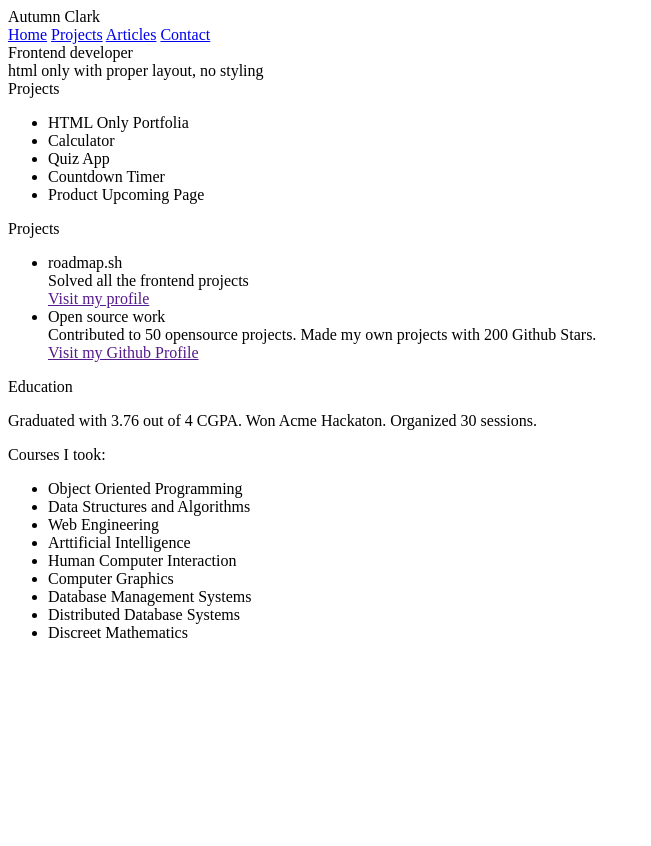
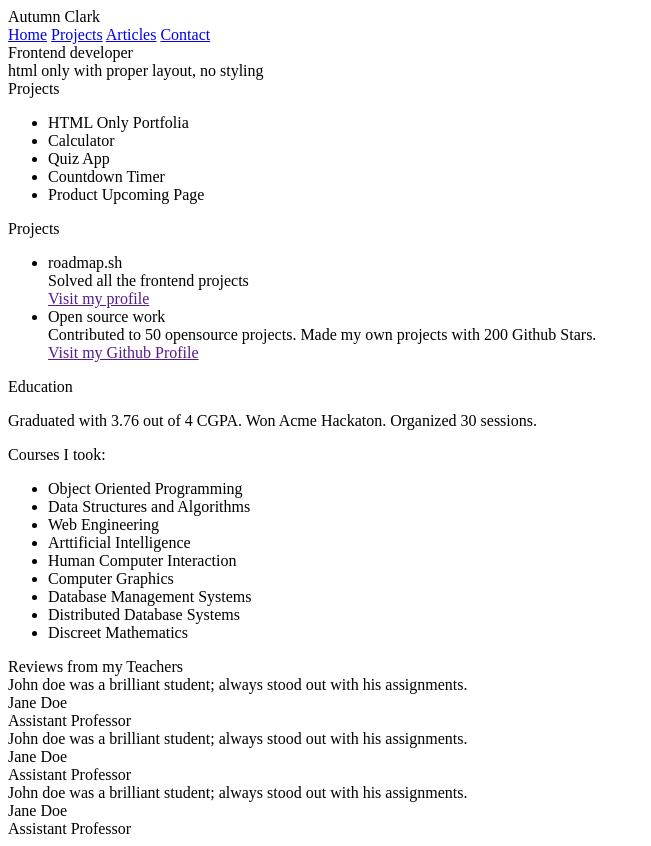
Before and after one commit to autumn-clark/basic-html-website, a plain HTML site: page index.html in a window 1280 px wide. Shown: the whole page, without its empty margins (0-651 px from the left). Before the commit the page ends 800 px from the top, so only its background shows below. Drawn offline with Linux system fonts and the light colour scheme.

Commit message:
home done

```diff
--- a/index.html
+++ b/index.html
@@ -15,19 +15,18 @@
             <span id="header-name">Autumn Clark</span>
         </span>
         <nav>
-            <a class="nav-item" href="#">Home</a>
+            <a class="nav-item" href="index.hmtl">Home</a>
             <a class="nav-item" href="#">Projects</a>
             <a class="nav-item" href="#">Articles</a>
             <a class="nav-item" href="#">Contact</a>
         </nav>
     </header>
     <main>
-        <section id="home">
-            <div class="home-face">
+        <section id="home-face">
             <div class="home-title">Frontend developer</div>
             <div class="home-subtitle">html only with proper layout, no styling</div>
-            </div>
-            <div id="home-container">
+        </section>
+        <section id="home-grid">
             <div class="home-item">
                 <div class="home-item-title">Projects</div>
                 <div class="home-item-content">
@@ -51,7 +50,8 @@
                         </li>
                         <li>
                             <div class="home-item-subtitle">Open source work</div>
-                                <div>Contributed to 50 opensource projects. Made my own projects with 200 Github Stars.</div>
+                            <div>Contributed to 50 opensource projects. Made my own projects with 200 Github Stars.
+                            </div>
                             <a href="" class="external-link">Visit my Github Profile</a>
                         </li>
                     </ul>
@@ -75,6 +75,31 @@
                     </ul>
                 </div>
             </div>
+        </section>
+        <section class="home-end">
+            <div class="home-item-title">Reviews from my Teachers</div>
+            <div class="card-container">
+                <div class="card-1">
+                    <div class="card-1-content"> John doe was a brilliant student; always stood out with his assignments.</div>
+                    <div class="card-1-ref">
+                        <div class="ref">Jane Doe</div>
+                        <div class="ref">Assistant Professor</div>
+                    </div>
+                </div>
+                <div class="card-1">
+                    <div class="card-1-content"> John doe was a brilliant student; always stood out with his assignments.</div>
+                    <div class="card-1-ref">
+                        <div class="ref">Jane Doe</div>
+                        <div class="ref">Assistant Professor</div>
+                    </div>
+                </div>
+                <div class="card-1">
+                    <div class="card-1-content"> John doe was a brilliant student; always stood out with his assignments.</div>
+                    <div class="card-1-ref">
+                        <div class="ref">Jane Doe</div>
+                        <div class="ref">Assistant Professor</div>
+                    </div>
+                </div>
             </div>
         </section>
     </main>
```
Lines whose indentation alone changed are shown as unchanged.
